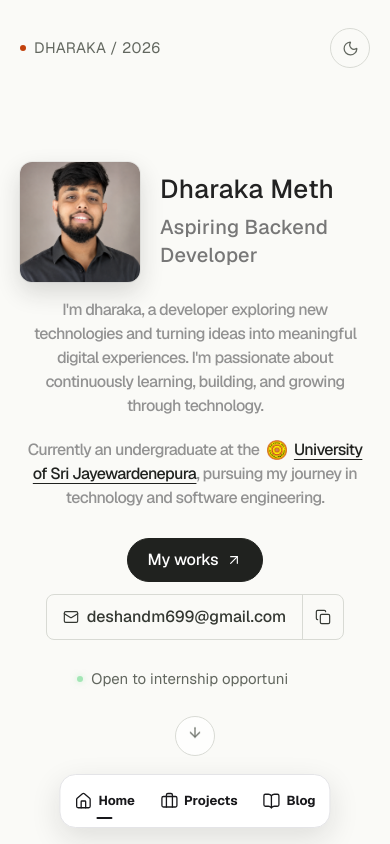
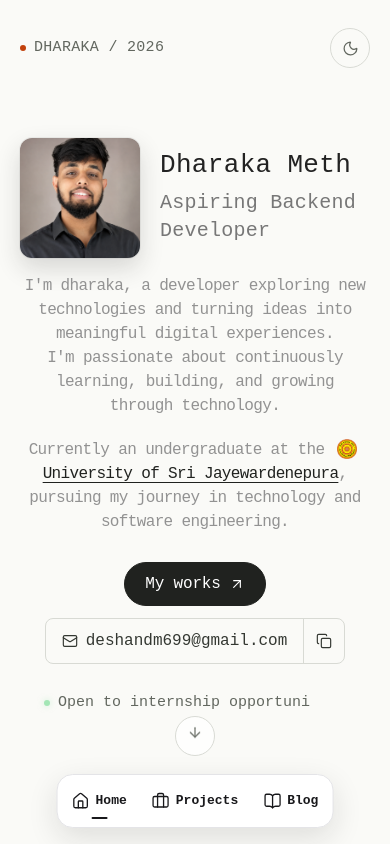
Before and after one commit to DHARAKA-METH/portfolio, a Next.js app: page / in a window 390 px wide. Shown: the top 844 px of the page. Built offline with nearby package versions, Linux system fonts and the light colour scheme.

Commit message:
fix:font change with Avenue-Mono

```diff
--- a/app/(pages)/blogs/page.tsx
+++ b/app/(pages)/blogs/page.tsx
@@ -14,7 +14,7 @@ import { blogs } from "@/data/blogs";
 import { site } from "@/data/site";
 
 const displayFont =
-  "[font-family:var(--font-geist-sans),ui-sans-serif,system-ui,sans-serif]";
+  "[font-family:var(--font-avenue-mono)]";
 
 export default function BlogsPage() {
   const prefersReducedMotion = useReducedMotion();
--- a/app/(pages)/projects/page.tsx
+++ b/app/(pages)/projects/page.tsx
@@ -57,7 +57,7 @@ import { projects } from "@/data/projects";
 import { site } from "@/data/site";
 
 const displayFont =
-  "[font-family:var(--font-geist-sans),ui-sans-serif,system-ui,sans-serif]";
+  "[font-family:var(--font-avenue-mono)]";
 
 const technologyIcons = {
   Java: FaJava,
--- a/app/globals.css
+++ b/app/globals.css
@@ -1,6 +1,10 @@
 @import "tailwindcss";
 
 @custom-variant dark (&:where(.dark, .dark *));
+
+:root {
+  --font-avenue-mono: "Avenue Mono", "Courier New", ui-monospace, monospace;
+}
 
 html {
   color-scheme: light;
@@ -11,7 +15,7 @@ html.dark {
 }
 
 body {
-  font-family: var(--font-geist-sans), ui-sans-serif, system-ui, sans-serif;
+  font-family: var(--font-avenue-mono);
 }
 
 @theme {
--- a/app/layout.tsx
+++ b/app/layout.tsx
@@ -1,15 +1,9 @@
 import type { Metadata } from "next";
-import { Geist } from "next/font/google";
 import { SiteNavigation } from "@/components/layout/site-navigation";
 import { JsonLd } from "@/components/seo/json-ld";
 import { ThemeProvider } from "@/components/theme-provider";
 import { site } from "@/data/site";
 import "./globals.css";
-
-const geistSans = Geist({
-  variable: "--font-geist-sans",
-  subsets: ["latin"],
-});
 
 export const metadata: Metadata = {
   metadataBase: new URL(site.url),
@@ -105,7 +99,7 @@ export default function RootLayout({ children }: LayoutProps<"/">) {
   return (
     <html
       lang="en"
-      className={`${geistSans.variable} h-full antialiased`}
+      className="h-full antialiased"
       suppressHydrationWarning
     >
       <body className="flex min-h-full flex-col bg-[#FAFAF7] transition-colors duration-300 dark:bg-[#10110F]">
--- a/app/page.tsx
+++ b/app/page.tsx
@@ -59,10 +59,10 @@ import { InternshipStatus } from "@/components/ui/InternshipStatus";
 import { ImageCarousel } from "@/components/ui/image-carousel";
 
 const displayFont =
-  "[font-family:var(--font-geist-sans),ui-sans-serif,system-ui,sans-serif]";
+  "[font-family:var(--font-avenue-mono)]";
 
 const bodyFont =
-  "[font-family:var(--font-geist-sans),ui-sans-serif,system-ui,sans-serif]";
+  "[font-family:var(--font-avenue-mono)]";
 
 const focusRing =
   "focus-visible:outline-none focus-visible:ring-2 focus-visible:ring-[#F97316] focus-visible:ring-offset-2 focus-visible:ring-offset-[#FAFAF7] dark:focus-visible:ring-[#FF8A65] dark:focus-visible:ring-offset-[#10110F]";
@@ -659,12 +659,12 @@ export default function HomePage() {
                       </div>
                       <div className="min-w-0 text-left lg:col-start-2 lg:row-start-1" data-opening="identity">
                         <h1
-                          className="[font-family:var(--font-geist-sans),ui-sans-serif,system-ui,sans-serif] text-[26px] leading-[1.2] font-medium tracking-[0.0125em] text-[#222222] dark:text-[#F2F3EE] lg:text-[48px] lg:leading-[1.05] lg:font-semibold lg:tracking-[-0.055em]"
+                          className="[font-family:var(--font-avenue-mono)] text-[26px] leading-[1.2] font-medium tracking-[0.0125em] text-[#222222] dark:text-[#F2F3EE] lg:text-[48px] lg:leading-[1.05] lg:font-semibold lg:tracking-[-0.055em]"
                         >
                           Dharaka Meth
                         </h1>
                         <p
-                          className="[font-family:var(--font-geist-sans),ui-sans-serif,system-ui,sans-serif] mt-2 text-[20px] leading-7 font-medium tracking-[0.0125em] text-[#777777] dark:text-[#A6ABA1]"
+                          className="[font-family:var(--font-avenue-mono)] mt-2 text-[20px] leading-7 font-medium tracking-[0.0125em] text-[#777777] dark:text-[#A6ABA1]"
                         >
                           Aspiring Backend Developer
                         </p>
@@ -672,7 +672,7 @@ export default function HomePage() {
                     </div>
 
                     <p
-                      className="[font-family:var(--font-geist-sans),ui-sans-serif,system-ui,sans-serif] mx-auto mt-4 max-w-[62ch] whitespace-normal text-pretty text-[16px] leading-6 font-medium tracking-[-0.04em] text-[#929292] [word-spacing:normal] lg:col-start-2 lg:row-start-2 lg:mx-0 lg:mt-5"
+                      className="[font-family:var(--font-avenue-mono)] mx-auto mt-4 max-w-[62ch] whitespace-normal text-pretty text-[16px] leading-6 font-medium tracking-[-0.04em] text-[#929292] [word-spacing:normal] lg:col-start-2 lg:row-start-2 lg:mx-0 lg:mt-5"
                       aria-label={introduction}
                       data-opening="intro"
                     >
@@ -887,9 +887,6 @@ export default function HomePage() {
                 >
                   <div className="mx-auto w-full max-w-[1120px] px-5 sm:px-8 lg:px-10" data-slide-content>
                     <div className="mb-9 sm:mb-12" data-section-title>
-                      <p className={`${displayFont} mb-3 text-[12px] font-semibold uppercase tracking-[0.18em] text-[#C2410C] dark:text-[#FF8A65]`}>
-                        Selected projects · 2025—2026
-                      </p>
                       <h2 className={`${displayFont} max-w-[760px] text-[34px] leading-[1.08] font-semibold tracking-[-0.065em] text-[#20221F] sm:text-[48px] dark:text-[#F2F3EE]`}>
                         Full-stack software, built from the ground up.
                       </h2>
--- a/components/layout/site-navigation.tsx
+++ b/components/layout/site-navigation.tsx
@@ -6,7 +6,7 @@ import { BookOpen, Briefcase, Home, Moon, Sun } from "lucide-react";
 import { useTheme } from "@/components/theme-provider";
 
 const displayFont =
-  "[font-family:var(--font-geist-sans),ui-sans-serif,system-ui,sans-serif]";
+  "[font-family:var(--font-avenue-mono)]";
 
 export function SiteNavigation() {
   const { theme, setTheme } = useTheme();
```
